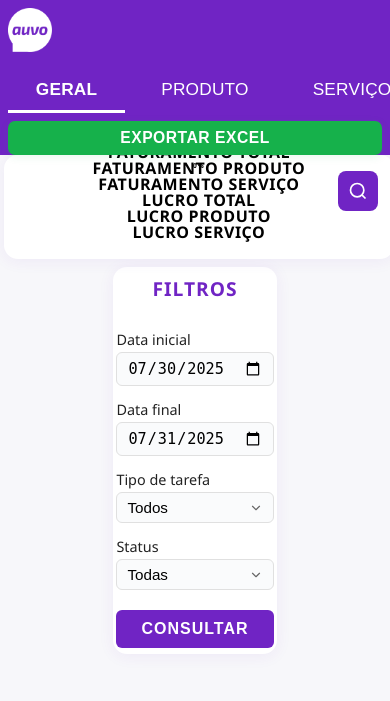
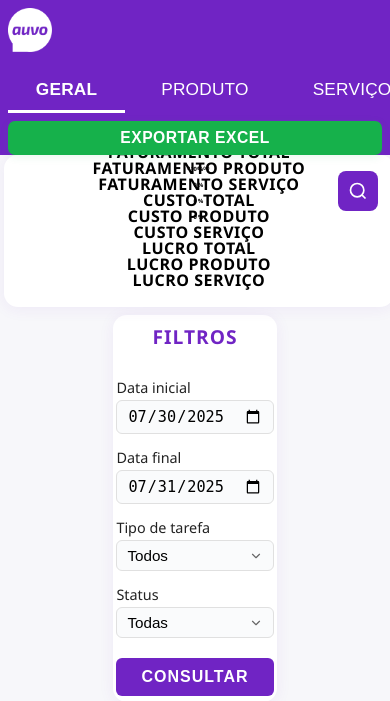
Before and after one commit to CodeByDouglas/Relatorio-lucro-Auvo, a Flask app: page /dashboard_geral in a window 390 px wide. Shown: the top 701 px of the page. Run offline with Flask 3, Linux system fonts and the light colour scheme.

Commit message:
feat: implementa gráficos de custo no dashboard geral e otimiza layout
- Adiciona retorno de dados de custo (total, produtos, serviços) no endpoint /dados/dashboard_geral
- Implementa terceira linha de gráficos circulares para métricas de custo
- Reorganiza layout para 3 linhas: Faturamento → Custo → Lucro (9 gráficos total)
- Utiliza cor laranja (#ff6b35) para diferenciar gráficos de custo
- Ajusta tamanho dos gráficos para comportar 9 métricas no mesmo container
- Otimiza espaçamentos e fontes para melhor aproveitamento do espaço
- Corrige tooltips dos gráficos de custo para mostrar referências corretas
- Mantém responsividade e animações consistentes com outros gráficos
- Garante visibilidade completa de todas as linhas sem necessidade de scroll

BREAKING CHANGE: Endpoint /dados/dashboard_geral agora retorna estrutura com custo_total, custo_produtos e custo_servicos

```diff
--- a/app/controller/dashboard/dashboard_geral.py
+++ b/app/controller/dashboard/dashboard_geral.py
@@ -1,7 +1,7 @@
 from flask import request, jsonify
 from flask import Blueprint
 from app.controller.login.check_auth import check_auth
-from app.models.dados_calculados import Faturamento_total, Lucro_total, Faturamento_produtos, Faturamento_servicos, Lucro_produtos, Lucro_servicos
+from app.models.dados_calculados import Faturamento_total, Lucro_total, Faturamento_produtos, Faturamento_servicos, Lucro_produtos, Lucro_servicos, Custo_total, Custo_produtos, Custo_servicos
 from app.models.user import User
 
 dashboard_controller_bp = Blueprint('dashboard_controller', __name__, url_prefix='/dados')
@@ -22,6 +22,9 @@
             faturamento_servicos = Faturamento_servicos.query.filter_by(user_id=user_id).first()
             lucro_produtos = Lucro_produtos.query.filter_by(user_id=user_id).first()
             lucro_servicos = Lucro_servicos.query.filter_by(user_id=user_id).first()
+            custo_total = Custo_total.query.filter_by(user_id=user_id).first()
+            custo_produtos = Custo_produtos.query.filter_by(user_id=user_id).first()
+            custo_servicos = Custo_servicos.query.filter_by(user_id=user_id).first()
 
             return jsonify({
                 "faturamento_total": {
@@ -47,6 +50,18 @@
                 "lucro_servicos": {
                     "valor": lucro_servicos.valor,
                     "porcentagem_lucro_total": lucro_servicos.porcentagem_lucro_total
+                },
+                "custo_total": {
+                    "valor": custo_total.valor,
+                    "porcentagem_faturamento_total": custo_total.porcentagem_faturamento_total
+                },
+                "custo_produtos": {
+                    "valor": custo_produtos.valor,
+                    "porcentagem_faturamento_total": custo_produtos.porcentagem_faturamento_total
+                },
+                "custo_servicos": {
+                    "valor": custo_servicos.valor,
+                    "porcentagem_faturamento_total": custo_servicos.porcentagem_faturamento_total
                 }
             }), 200
 
--- a/app/static/css/dashboard_geral.css
+++ b/app/static/css/dashboard_geral.css
@@ -81,7 +81,7 @@
     min-width: 320px;
     height: calc(100vh - 120px);
     margin: 0 auto;
-    padding: 20px 32px 20px 32px;
+    padding: 16px 32px 16px 32px;
     box-sizing: border-box;
 }
 .charts-area {
@@ -93,7 +93,7 @@
     flex-direction: column;
     align-items: center;
     justify-content: center;
-    padding: 32px 24px;
+    padding: 20px 16px;
     min-width: 0;
     min-height: 0;
     width: 100%;
@@ -109,8 +109,8 @@
     align-items: flex-end;
     justify-content: center;
     width: 100%;
-    gap: 32px;
-    margin-bottom: 48px;
+    gap: 20px;
+    margin-bottom: 28px;
 }
 .charts-row:last-child {
     margin-bottom: 0;
@@ -123,7 +123,7 @@
     flex-direction: column;
     align-items: center;
     justify-content: flex-end;
-    padding: 0 12px;
+    padding: 0 8px;
     min-width: 0;
     min-height: 0;
     flex: 1 1 0;
@@ -135,21 +135,21 @@
 }
 .chart-value {
     color: #000;
-    font-size: 1.3vw;
+    font-size: 1.2vw;
     font-weight: 700;
-    margin-bottom: 8px;
+    margin-bottom: 6px;
     margin-top: 0;
     letter-spacing: 1px;
     text-align: center;
 }
 .chart-circle {
-    width: 8vw;
-    height: 8vw;
-    min-width: 80px;
-    min-height: 80px;
-    max-width: 120px;
-    max-height: 120px;
-    margin-bottom: 8px;
+    width: 7.2vw;
+    height: 7.2vw;
+    min-width: 72px;
+    min-height: 72px;
+    max-width: 110px;
+    max-height: 110px;
+    margin-bottom: 6px;
     display: flex;
     align-items: center;
     justify-content: center;
@@ -161,8 +161,8 @@
     left: 50%;
     top: 50%;
     transform: translate(-50%, -50%);
-    font-size: 1.7vw;
-    min-font-size: 22px;
+    font-size: 1.5vw;
+    min-font-size: 20px;
     font-weight: 700;
     letter-spacing: 1px;
     text-align: center;
@@ -181,7 +181,7 @@
     color: #000;
     font-size: 1vw;
     font-weight: 600;
-    margin-top: 8px;
+    margin-top: 6px;
     text-align: center;
     letter-spacing: 0.5px;
 }
--- a/app/static/js/dashboard_geral.js
+++ b/app/static/js/dashboard_geral.js
@@ -67,6 +67,18 @@
                 tooltipFg = 'Faturamento serviços';
                 tooltipBg = 'Faturamento total';
                 break;
+            case 'custo-total':
+                tooltipFg = 'Custo total';
+                tooltipBg = 'Faturamento total';
+                break;
+            case 'custo-produto':
+                tooltipFg = 'Custo produto';
+                tooltipBg = 'Faturamento produto';
+                break;
+            case 'custo-servico':
+                tooltipFg = 'Custo serviço';
+                tooltipBg = 'Faturamento serviço';
+                break;
             case 'lucro-total':
                 tooltipFg = 'Lucro total';
                 tooltipBg = 'Faturamento total';
@@ -118,6 +130,9 @@
                 case 'faturamento-total': tooltipFg = 'Faturamento total'; break;
                 case 'faturamento-produto': tooltipFg = 'Faturamento produtos'; tooltipBg = 'Faturamento total'; break;
                 case 'faturamento-servico': tooltipFg = 'Faturamento serviços'; tooltipBg = 'Faturamento total'; break;
+                case 'custo-total': tooltipFg = 'Custo total'; tooltipBg = 'Faturamento total'; break;
+                case 'custo-produto': tooltipFg = 'Custo produto'; tooltipBg = 'Faturamento produto'; break;
+                case 'custo-servico': tooltipFg = 'Custo serviço'; tooltipBg = 'Faturamento serviço'; break;
                 case 'lucro-total': tooltipFg = 'Lucro total'; tooltipBg = 'Faturamento total'; break;
                 case 'lucro-produto': tooltipFg = 'Lucro produto'; tooltipBg = 'Lucro total'; break;
                 case 'lucro-servico': tooltipFg = 'Lucro serviço'; tooltipBg = 'Lucro total'; break;
@@ -206,6 +221,9 @@
                 document.getElementById('percent-faturamento-total').textContent = '0%';
                 document.getElementById('percent-faturamento-produto').textContent = '0%';
                 document.getElementById('percent-faturamento-servico').textContent = '0%';
+                document.getElementById('percent-custo-total').textContent = '0%';
+                document.getElementById('percent-custo-produto').textContent = '0%';
+                document.getElementById('percent-custo-servico').textContent = '0%';
                 document.getElementById('percent-lucro-total').textContent = '0%';
                 document.getElementById('percent-lucro-produto').textContent = '0%';
                 document.getElementById('percent-lucro-servico').textContent = '0%';
@@ -219,6 +237,15 @@
                 // Faturamento Serviço
                 document.getElementById('valor-faturamento-servico').textContent = `R$ ${Number(data.faturamento_servicos.valor).toLocaleString('pt-BR', {minimumFractionDigits: 2})}`;
                 desenharGraficoComTooltipAnimado('grafico-faturamento-servico', data.faturamento_servicos.porcentagem_faturamento_total, '#7024c4', '#eaeaea', 'faturamento-servico');
+                // Custo Total
+                document.getElementById('valor-custo-total').textContent = `R$ ${Number(data.custo_total.valor).toLocaleString('pt-BR', {minimumFractionDigits: 2})}`;
+                desenharGraficoComTooltipAnimado('grafico-custo-total', data.custo_total.porcentagem_faturamento_total, '#ff6b35', '#eaeaea', 'custo-total');
+                // Custo Produto
+                document.getElementById('valor-custo-produto').textContent = `R$ ${Number(data.custo_produtos.valor).toLocaleString('pt-BR', {minimumFractionDigits: 2})}`;
+                desenharGraficoComTooltipAnimado('grafico-custo-produto', data.custo_produtos.porcentagem_faturamento_total, '#ff6b35', '#eaeaea', 'custo-produto');
+                // Custo Serviço
+                document.getElementById('valor-custo-servico').textContent = `R$ ${Number(data.custo_servicos.valor).toLocaleString('pt-BR', {minimumFractionDigits: 2})}`;
+                desenharGraficoComTooltipAnimado('grafico-custo-servico', data.custo_servicos.porcentagem_faturamento_total, '#ff6b35', '#eaeaea', 'custo-servico');
                 // Lucro Total
                 document.getElementById('valor-lucro-total').textContent = `R$ ${Number(data.lucro_total.valor).toLocaleString('pt-BR', {minimumFractionDigits: 2})}`;
                 desenharGraficoComTooltipAnimado('grafico-lucro-total', data.lucro_total.porcentagem_faturamento_total, '#16b14b', '#eaeaea', 'lucro-total');
--- a/app/templates/dashboard_geral.html
+++ b/app/templates/dashboard_geral.html
@@ -47,6 +47,29 @@
                         <span class="chart-percent" id="percent-faturamento-servico">0%</span>
                     </div>
                     <div class="chart-title">FATURAMENTO SERVIÇO</div>
+                </div>
+            </div>
+            <div class="charts-row">
+                <div class="chart-card">
+                    <div class="chart-value" id="valor-custo-total">R$ 0,00</div>
+                    <div class="chart-circle" id="grafico-custo-total">
+                        <span class="chart-percent" id="percent-custo-total">0%</span>
+                    </div>
+                    <div class="chart-title">CUSTO TOTAL</div>
+                </div>
+                <div class="chart-card">
+                    <div class="chart-value" id="valor-custo-produto">R$ 0,00</div>
+                    <div class="chart-circle" id="grafico-custo-produto">
+                        <span class="chart-percent" id="percent-custo-produto">0%</span>
+                    </div>
+                    <div class="chart-title">CUSTO PRODUTO</div>
+                </div>
+                <div class="chart-card">
+                    <div class="chart-value" id="valor-custo-servico">R$ 0,00</div>
+                    <div class="chart-circle" id="grafico-custo-servico">
+                        <span class="chart-percent" id="percent-custo-servico">0%</span>
+                    </div>
+                    <div class="chart-title">CUSTO SERVIÇO</div>
                 </div>
             </div>
             <div class="charts-row">
```
